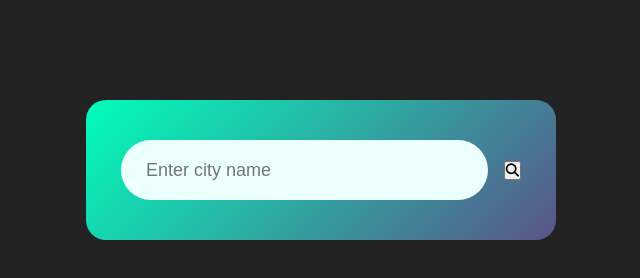
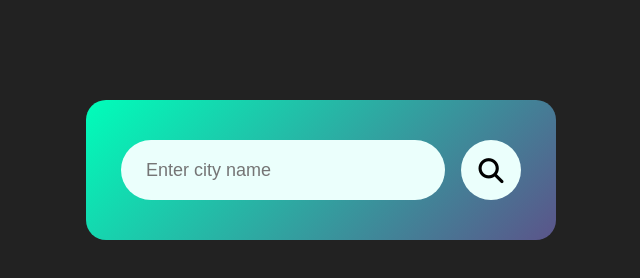
Before and after one commit to ramziddinolimov/weather_js, a plain HTML site: page index.html in a window 1280 px wide. Shown: the whole page, without its empty margins (319-959 px from the left). Drawn offline with Linux system fonts and the light colour scheme.

Commit message:
button csard

```diff
--- a/style.css
+++ b/style.css
@@ -44,3 +44,17 @@ body {
     margin-right: 16px;
     font-size: 18px;
 }
+
+.search button {
+    border: 0;
+    outline: 0;
+    background: #ebfffc;
+    border-radius: 50%;
+    width: 60px;
+    height: 60px;
+    cursor: pointer;
+}
+
+.search button i {
+    font-size: 25px;
+}
```
